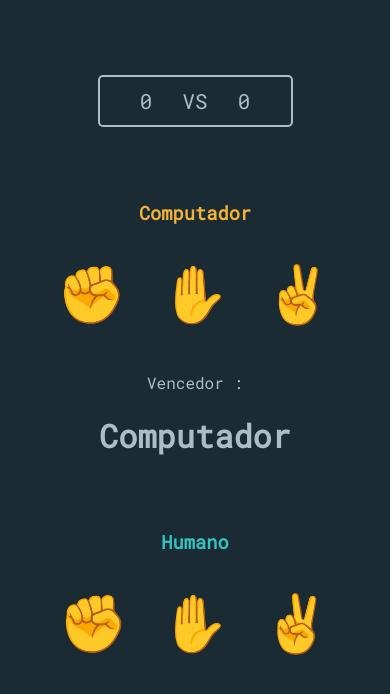
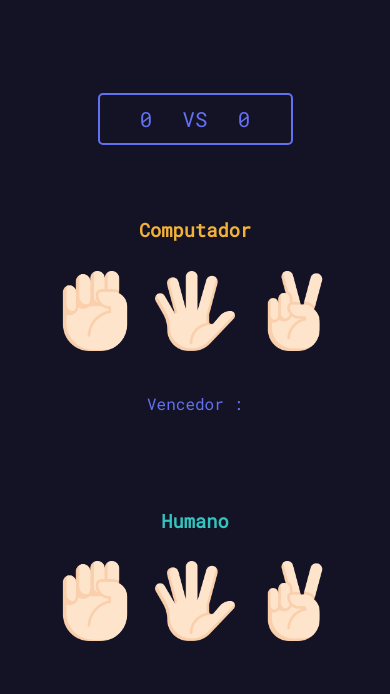
Before and after one commit to JHenrique-m/Jokenpo, a plain HTML site: page index.html in a window 390 px wide. Drawn offline with Linux system fonts and the light colour scheme.

Commit message:
nova versão

```diff
--- a/index.html
+++ b/index.html
@@ -1,11 +1,11 @@
 <!DOCTYPE html>
-<html lang="en">
+<html lang="pt-br">
   <head>
     <meta charset="UTF-8" />
     <meta http-equiv="X-UA-Compatible" content="IE=edge" />
     <meta name="viewport" content="width=device-width, initial-scale=1.0" />
     <link rel="stylesheet" href="style.css" />
-    <link rel="shortcut icon" href="favicon.png" type="image/x-icon" />
+    <link rel="shortcut icon" href="imgs/favicon.png" type="image/x-icon" />
     <title>Jokenpo</title>
   </head>
   <body>
@@ -19,20 +19,22 @@
       <div class="Playercontent">
         <h3>Humano</h3>
         <div>
-          <button class="optPlayer" value="rock">✊</button>
-          <button class="optPlayer" value="paper">✋</button>
-          <button class="optPlayer" value="scissors">✌</button>
+          <img class="optPlayer" id="rock" src="imgs/pedra.png" />
+          <img class="optPlayer" id="paper" src="imgs/papel.png" />
+          <img class="optPlayer" id="scissors" src="imgs/tesoura.png" />
         </div>
       </div>
       <div for="" class="menssage">
         Vencedor :<br />
-        <h1 class="winner">Computador</h1>
+        <h1 class="winner"></h1>
       </div>
 
       <div class="Computercontent">
         <h3>Computador</h3>
-        <div>
-          <button class="optComputer">✊ ✋ ✌</button>
+        <div class="optComputer">
+          <img src="imgs/pedra.png" />
+          <img src="imgs/papel.png" />
+          <img src="imgs/tesoura.png" />
         </div>
       </div>
     </div>
--- a/jokenpo.js
+++ b/jokenpo.js
@@ -18,8 +18,8 @@ buttons.forEach((buttons) => {
 });
 
 function Jokenpo(e) {
-  let playerChoice = e.target.value;
-  let computerChoice = computerOpt[Math.floor(Math.random() * 3)];
+  let playerChoice = e.target.id;
+  let computerChoice = computerOpt[Math.floor((Math.random() * 10) % 3)];
 
   if (Comparasion(playerChoice, computerChoice) == 'humano') {
     menssage_winner.innerHTML = 'Humano';
@@ -65,10 +65,10 @@ function Comparasion(playerChoice, computerChoice) {
 
 function Show_ChoiceComputer(computerChoice) {
   if (computerChoice == 'rock') {
-    option_computer.innerHTML = ' ✊ ';
+    option_computer.innerHTML = ' <img src="imgs/pedra.png"> ';
   } else if (computerChoice == 'paper') {
-    option_computer.innerHTML = ' ✋ ';
+    option_computer.innerHTML = ' <img src="imgs/papel.png"> ';
   } else {
-    option_computer.innerHTML = ' ✌ ';
+    option_computer.innerHTML = ' <img src="imgs/tesoura.png"> ';
   }
 }
--- a/style.css
+++ b/style.css
@@ -1,11 +1,12 @@
 @import url('https://fonts.googleapis.com/css2?family=Roboto+Mono&display=swap');
 
 :root {
-  --color: #a9bec8;
+  --color: #6370f2;
 }
 * {
   box-sizing: border-box;
   color: var(--color);
+  transition: 0.3s;
   font-family: 'Roboto Mono', monospace;
 }
 body {
@@ -15,7 +16,7 @@ body {
   justify-content: center;
   align-items: center;
   height: 100vh;
-  background-color: #1a2b33;
+  background-color: #131325;
 }
 .scoreboard {
   font-size: 2.3em;
@@ -56,26 +57,21 @@ body {
 .Computercontent h3 {
   color: #f2b138;
 }
-.Playercontent > div {
+.Playercontent > div,
+.optComputer {
   display: flex;
   justify-content: center;
   flex-wrap: wrap;
 }
 
 .optPlayer,
-.optComputer {
+.optComputer img {
   margin: 10px;
-  background: transparent;
-  border: none;
-  font-size: 7rem;
-}
-.optPlayer:hover {
-  cursor: pointer;
 }
 .optPlayer:active,
 .optPlayer:hover {
   transform: scale(1.3);
-  transition: 0.3s;
+  cursor: pointer;
 }
 
 /*=======================================================*/
@@ -96,19 +92,12 @@ body {
     font-size: 1.3em;
   }
   .optPlayer,
-  .optComputer {
-    font-size: 5rem;
+  .optComputer img {
+    width: 5rem;
   }
 
   .menssage {
     font-size: 1em;
-  }
-}
-
-@media (max-width: 450px) {
-  .optPlayer,
-  .optComputer {
-    font-size: 3.5rem;
   }
 }
 
```
Also changed, not shown: imgs/favicon.png (renamed from favicon.png), imgs/papel.png (added), imgs/pedra.png (added), imgs/tesoura.png (added).
